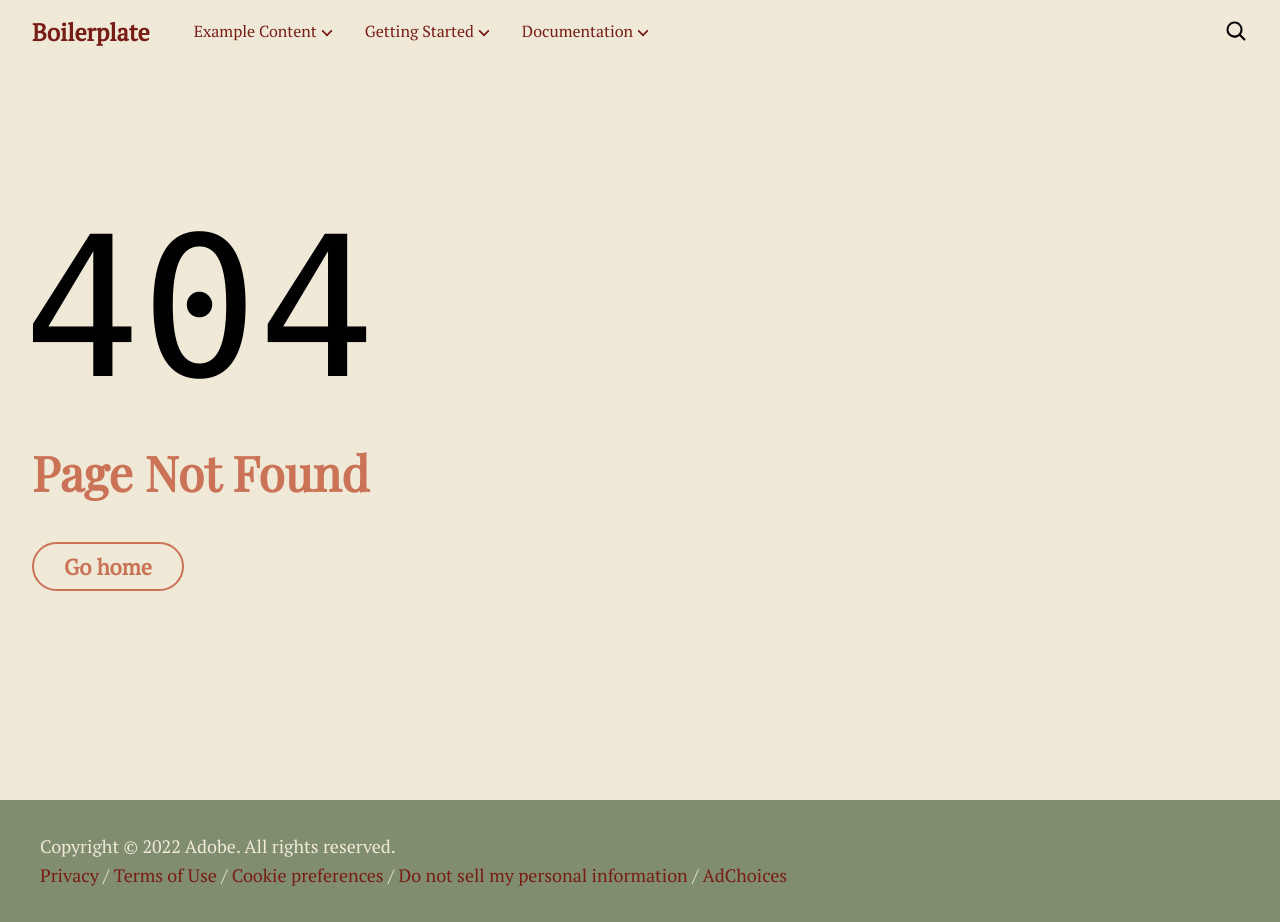
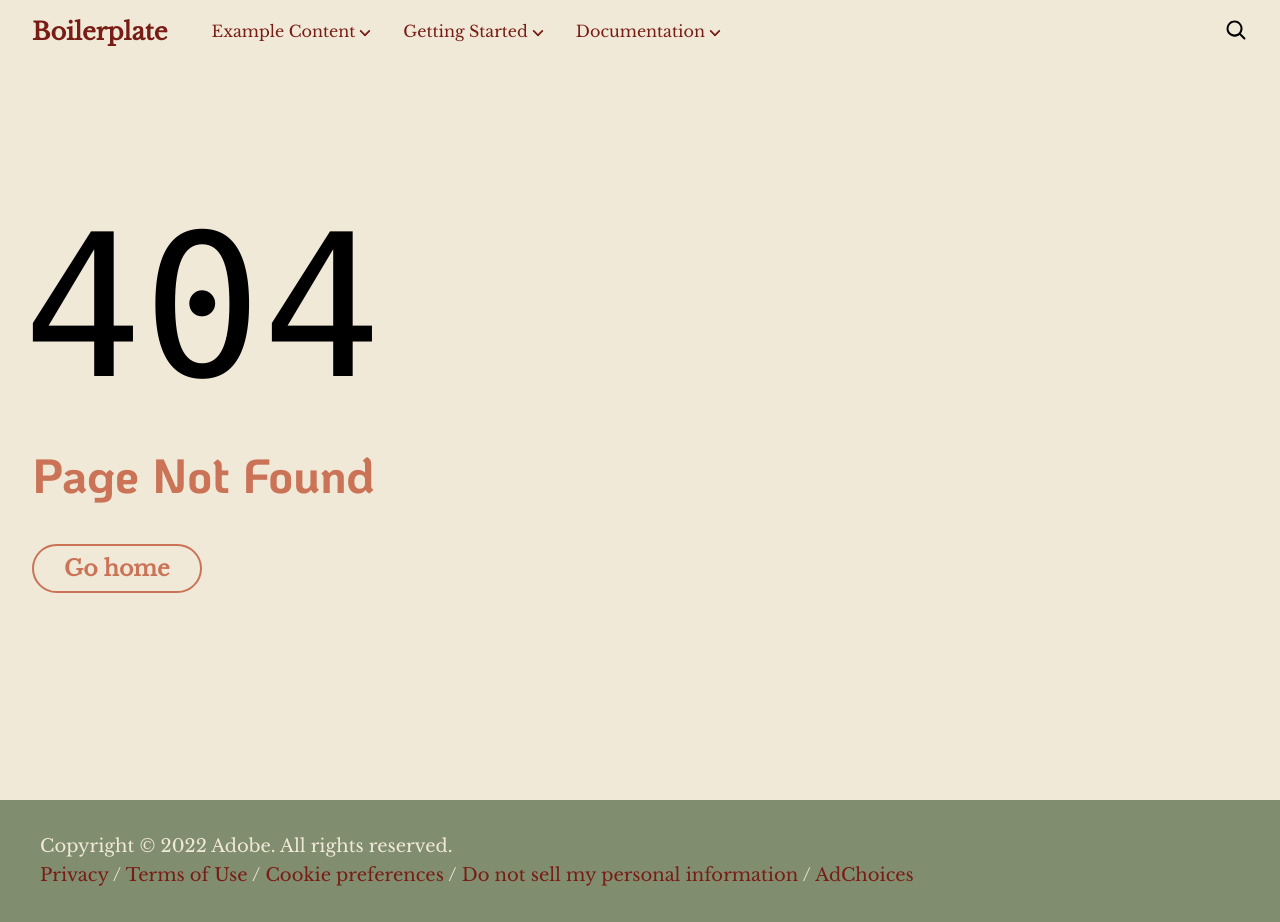
Before and after one commit to davidnuescheler/dryvalley, a website with bundled scripts: page 404.html in a window 1280 px wide. Built offline with nearby package versions, Linux system fonts and the light colour scheme; files whose address does not match are found by name.

Commit message:
chore: icons and fonts

```diff
--- a/styles/lazy-styles.css
+++ b/styles/lazy-styles.css
@@ -1,3 +1,9 @@
-/* below the fold CSS goes here */
+@font-face {
+    font-family: 'Le Monde Livre';
+    src: url('./libre-baskerville-regular.ttf') format('truetype');
+}
 
-@import url('https://fonts.googleapis.com/css2?family=PT+Serif&family=Playfair+Display&display=swap');
+@font-face {
+    font-family: 'Koning Display';
+    src: url('./koho-bold.ttf') format('truetype');
+}
--- a/styles/styles.css
+++ b/styles/styles.css
@@ -23,8 +23,8 @@
   --footer-text-color: var(--background-color);
 
   /* fonts */
-  --body-font-family: 'PT Serif', serif;
-  --heading-font-family: 'Playfair Display', serif;
+  --body-font-family: 'Le Monde Livre', serif;
+  --heading-font-family: 'Koning Display', serif;
   --fixed-font-family: 'Roboto Mono', menlo, consolas, 'Liberation Mono', monospace;
 
   /* body sizes */
```
Also changed, not shown: icons/brand.svg (added), icons/circle-badge.svg (added), icons/circle-wordmark.svg (added), icons/flower.svg (added), icons/framed-flower.svg (added), icons/oval-badge.svg (added), icons/primary-logo.svg (added), icons/rectangle-badge.svg (added), icons/secondary-badge.svg (added), icons/wordmark.svg (added), styles/koho-bold.ttf (added), styles/libre-baskerville-regular.ttf (added).
